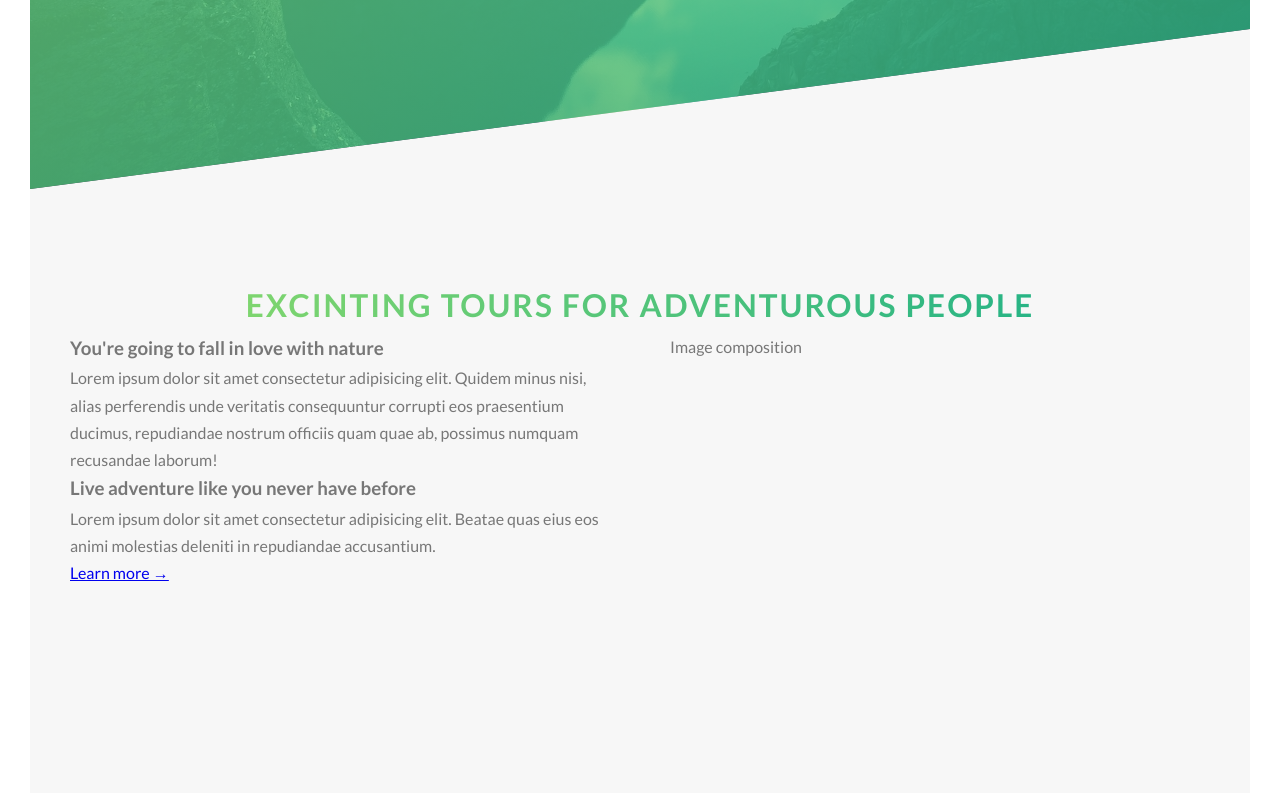
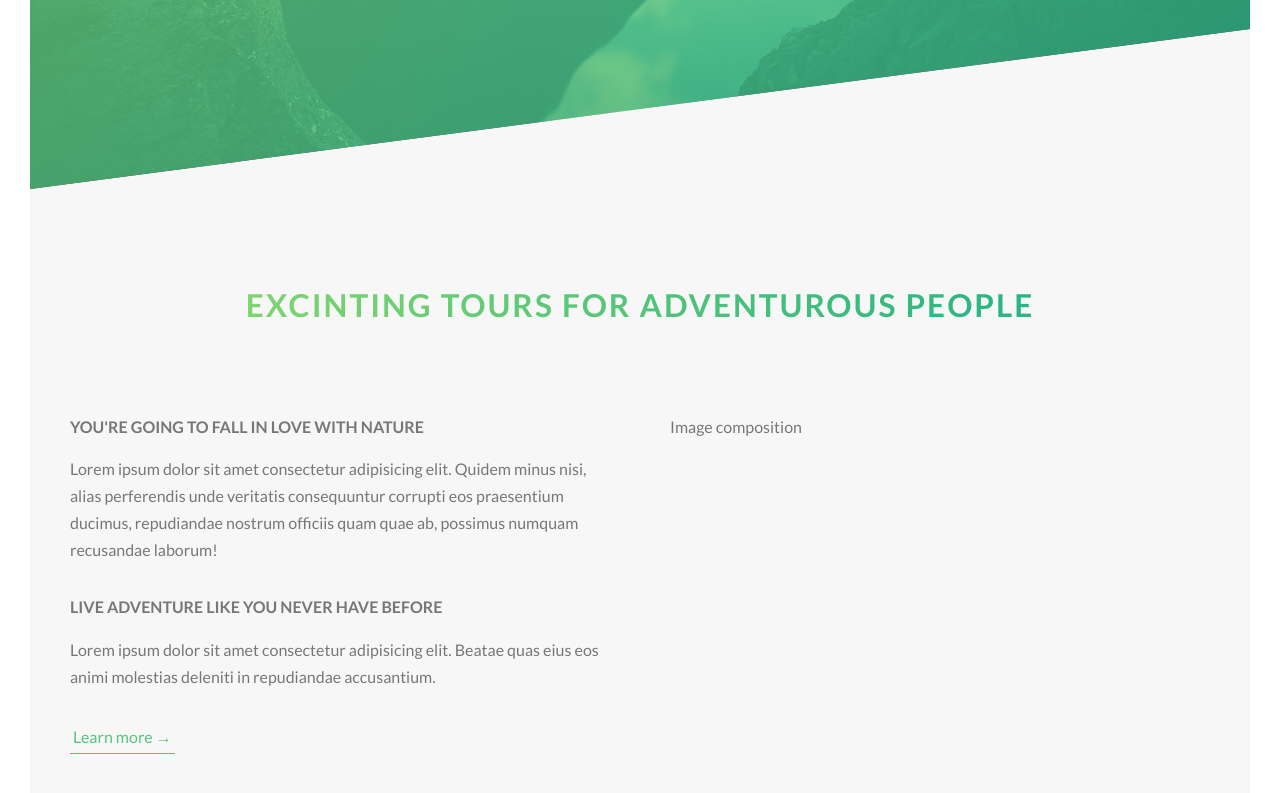
Before and after one commit to Mika-dev13/natours_project, a website: page index.html in a window 1280 px wide. Shown: the part 601-1394 px from the top of the page. Drawn offline with Linux system fonts and the light colour scheme.

Commit message:
create button learn more in section about

```diff
--- a/sass/abstracts/_variables.scss
+++ b/sass/abstracts/_variables.scss
@@ -9,6 +9,9 @@ $color-grey-dark: #777;
 $color-white: #fff;
 $color-black: #000;
 
+// FONT
+$default-font-size: 1.6rem;
+
 // GRID
 $grid-width: 114rem;
 $gutter-vertical: 8rem;
--- a/sass/components/_button.scss
+++ b/sass/components/_button.scss
@@ -8,6 +8,7 @@
     display: inline-block;
     border-radius: 10rem;
     transition: all 0.2s;
+    font-size: $default-font-size;
   }
 
   &:hover {
@@ -52,3 +53,28 @@
     animation-fill-mode: backwards;
   }
 }
+
+.btn-text {
+  &:link,
+  &:visited {
+    font-size: $default-font-size;
+    color: $color-primary;
+    display: inline-block;
+    text-decoration: none;
+    border-bottom: 1px solid $color-primary;
+    padding: 3px;
+    transition: all 0.2s;
+  }
+
+  &:hover {
+    background-color: $color-primary;
+    color: $color-white;
+    transform: translateY(-2px);
+    box-shadow: 0rem 1rem 2rem rgba($color-black, 0.15);
+  }
+
+  &:active {
+    box-shadow: 0rem 0.5rem 1rem rgba($color-black, 0.15);
+    transform: translateY(0);
+  }
+}
```
Also changed, not shown: css/style.css.
